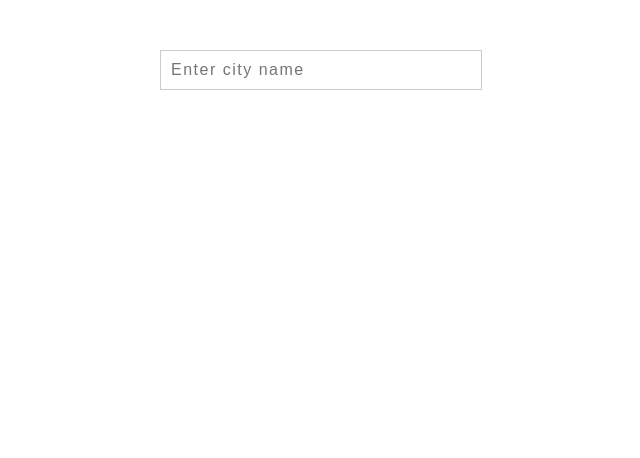
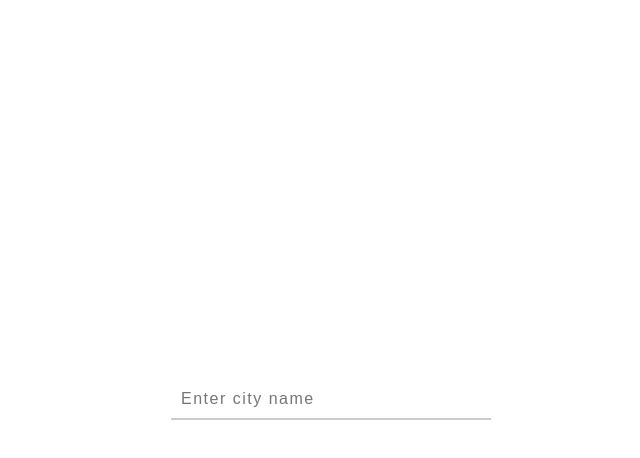
Before and after one commit to mohmdrezaei/mohammd-rezaei-input-mask, a React (Vite) app: page / in a window 1280 px wide. Shown: the top 458 px of the page, without its empty margins (319-959 px from the left). Built offline with nearby package versions, Linux system fonts and the light colour scheme.

Commit message:
Improving project structure and design

```diff
--- a/src/App.jsx
+++ b/src/App.jsx
@@ -1,62 +1,9 @@
-import React, { useEffect, useState } from "react";
-import styles from "./App.module.css";
-import cities from "./cities.json";
+import React from 'react'
+import CitySuggesstion from './CitySuggesstion'
+
+
 function App() {
-  const [inputValue, setInputValue] = useState("");
-  const [suggestion, setSuggestion] = useState("");
-  const [enterPressed, setEnterPressed] = useState(false);
-
-  useEffect(() => {
-    if (
-      inputValue &&
-      inputValue === inputValue.charAt(0).toUpperCase() + inputValue.slice(1)
-    ) {
-      const match = cities.find((city) => city.startsWith(inputValue));
-      setSuggestion(match ? match : "");
-    } else {
-      setSuggestion("");
-    }
-
-    if (enterPressed) {
-      setSuggestion("");
-      setEnterPressed(false);
-    }
-  }, [inputValue]);
-  const handleChange = (e) => {
-    setInputValue(e.target.value);
-  };
-
-  const handleKeyDown = (e) => {
-    if (e.key === 'Enter' && suggestion) {
-      setInputValue(suggestion);
-      setEnterPressed(true);
-      setSuggestion('');
-    } else if (e.key === 'Backspace') {
-      setInputValue('');
-      setSuggestion('');
-    }
-  };
-
-  return (
-    <div className={styles.app}>
-      <div className={styles.container}>
-        <input
-          type="text"
-          value={inputValue}
-          onChange={handleChange}
-          onKeyDown={handleKeyDown}
-          placeholder="Enter city name"
-          style={{ position: "relative" }}
-        />
-        {suggestion && (
-          <div className={styles.suggestion}>
-            {inputValue}
-            {suggestion.slice(inputValue.length)}
-          </div>
-        )}
-      </div>
-    </div>
-  );
+  return <CitySuggesstion/>
 }
 
-export default App;
+export default App
--- a/src/App.module.css
+++ /dev/null
@@ -1,33 +0,0 @@
-.app {
-  text-align: center;
-  margin-top: 50px;
-
-}
-
-.container {
-  position: relative;
-  display: inline-block;
-}
-
-input {
-  position: relative;
-  padding: 10px;
-  font-size: 16px;
-  width: 300px;
-  position: relative;
-  z-index: 1;
-  background-color: transparent;
-  border: 1px solid #ccc;
-  letter-spacing: 1.5px;
-
-}
-
-.suggestion {
-  position: absolute;
-  top: 7px;
-  left: 12px;
-  color: #c7c5c5;
-  pointer-events: none;
-
-  letter-spacing: 1.5px;
-}
--- /dev/null
+++ b/src/CitySuggesstion.jsx
@@ -0,0 +1,61 @@
+import React, { useEffect, useState } from "react";
+import styles from "./CitySuggestion.module.css";
+import cities from "./cities.json";
+function CitySuggesstion() {
+  const [inputValue, setInputValue] = useState("");
+  const [suggestion, setSuggestion] = useState("");
+  const [enterPressed, setEnterPressed] = useState(false);
+
+  useEffect(() => {
+    if (inputValue && inputValue === inputValue.charAt(0).toUpperCase() + inputValue.slice(1)) {
+      const match = cities.find((city) => city.startsWith(inputValue));
+      setSuggestion(match ? match : "");
+    } else {
+      setSuggestion("");
+    }
+
+    if (enterPressed) {
+      setSuggestion("");
+      setEnterPressed(false);
+    }
+  }, [inputValue]);
+
+  const handleChange = (e) => {
+    setInputValue(e.target.value);
+  };
+
+  const handleKeyDown = (e) => {
+    if (e.key === "Enter" && suggestion) {
+      setInputValue(suggestion);
+      setEnterPressed(true);
+    } else if (e.key === "Backspace") {
+      setInputValue("");
+      setSuggestion("");
+    }
+  };
+
+  return (
+    <div className={styles.app}>
+
+      <div className={styles.container}>
+
+        <input
+          type="text"
+          value={inputValue}
+          onChange={handleChange}
+          onKeyDown={handleKeyDown}
+          placeholder="Enter city name"
+        />
+        <div className={styles.underline}></div>
+        {suggestion && (
+          <div className={styles.suggestion}>
+            {inputValue}
+            {suggestion.slice(inputValue.length)}
+          </div>
+        )}
+      </div>
+    </div>
+  );
+}
+
+export default CitySuggesstion;
--- /dev/null
+++ b/src/CitySuggestion.module.css
@@ -0,0 +1,49 @@
+.app {
+  display: flex;
+  justify-content: center;
+  align-items: center;
+  height: 100vh;
+}
+
+.container {
+ position: relative;
+  width: 300px;
+}
+
+input {
+  position: relative;
+  padding: 10px;
+  font-size: 16px;
+  width: 300px;
+  position: relative;
+  z-index: 1;
+  border: none;
+  background-color: transparent;
+  border-bottom: 2px solid #ccc;
+  letter-spacing:1.5px;
+}
+.underline {
+  position: absolute;
+  bottom: 0;
+  left: 0;
+  width: 0;
+  height: 2px;
+  background-color: #007BFF;
+  transition: width 0.4s ease;
+}
+
+input:focus ~ .underline {
+  width: 100%;
+}
+input:focus {
+  outline: none;
+}
+
+.suggestion {
+  position: absolute;
+  top: 7px;
+  left: 10.5px;
+  color: #afafaf;
+  pointer-events: none;
+  letter-spacing: 1.5px;
+}
```
